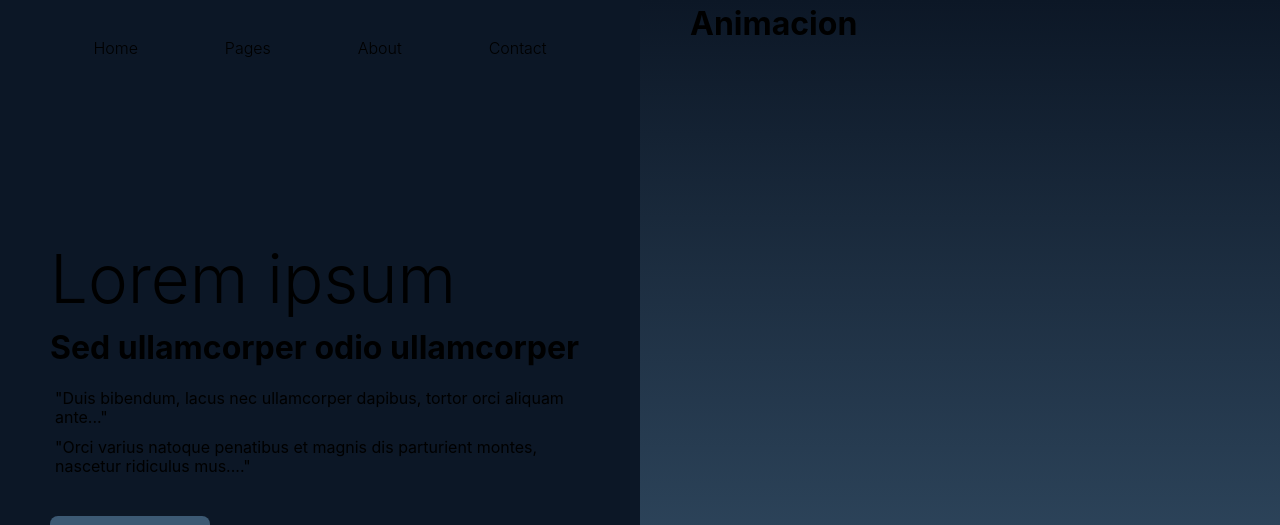
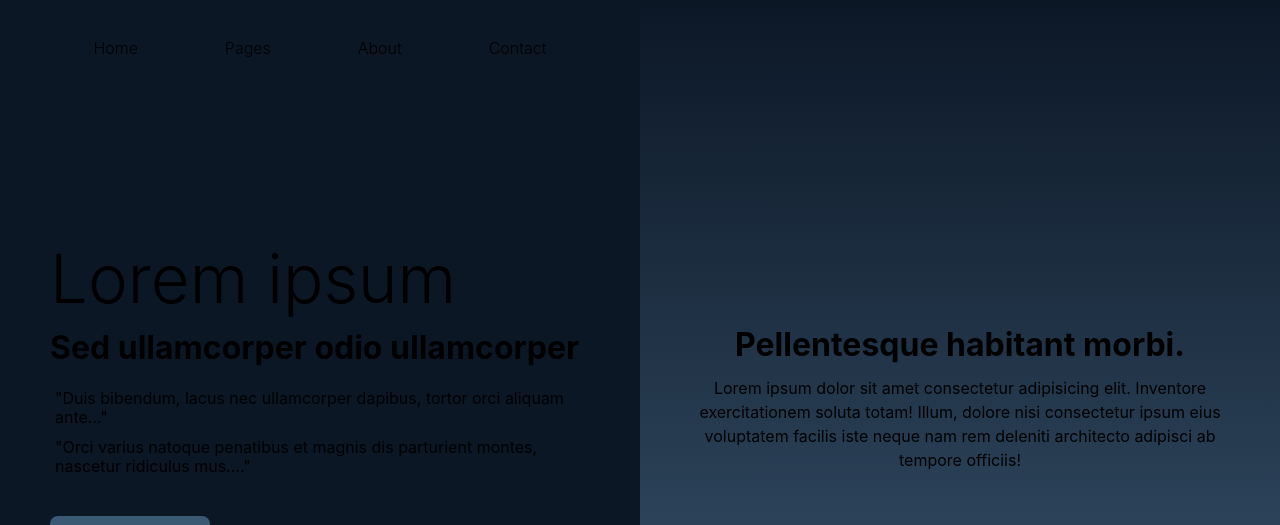
Before and after one commit to camilo9497/camilo_aguilera_prueba_frontend, a React (Vite) app: page / in a window 1280 px wide. Shown: the top 525 px of the page. Built offline with nearby package versions, Linux system fonts and the light colour scheme.

Commit message:
add animation

```diff
--- a/src/components/AnimationSection/index.tsx
+++ b/src/components/AnimationSection/index.tsx
@@ -4,7 +4,8 @@ const AnimationSection = () => {
   return (
     <div className={styles.container}>
       <div className={styles.containerSecondary}>
-      <h1>Animacion</h1>
+        <h1 className={styles.title}>Pellentesque habitant morbi.</h1>
+        <p className={styles.description}>Lorem ipsum dolor sit amet consectetur adipisicing elit. Inventore exercitationem soluta totam! Illum, dolore nisi consectetur ipsum eius voluptatem facilis iste neque nam rem deleniti architecto adipisci ab tempore officiis!</p>
       </div>
 
     </div>
--- a/src/components/AnimationSection/styles.module.css
+++ b/src/components/AnimationSection/styles.module.css
@@ -12,5 +12,52 @@
   height: 100%;
   padding: 0px 50px;
   box-sizing: border-box;
+  display: flex;
+  flex-direction: column;
+  justify-content: center;
+  align-items: center;
 
 }
+
+.title {
+  text-align: center;
+  line-height: 1em;
+  margin-bottom: 15px;
+  animation: fadeIn 3s forwards;
+}
+.description {
+  text-align: center;
+  animation: slideInDescription 2s forwards, bounceDescription 0.5s 2s forwards;;
+}
+
+@keyframes fadeIn {
+  from {
+    opacity: 0;
+  }
+  to {
+    opacity: 1;
+  }
+}
+
+@keyframes slideInDescription {
+  from {
+    transform: translateY(100%);
+    opacity: 0;
+  }
+  to {
+    transform: translateY(-40%);
+    opacity: 1;
+  }
+}
+
+@keyframes bounceDescription {
+  0%, 20%, 50%, 80%, 100% {
+    transform: translateY(0);
+  }
+  40% {
+    transform: translateY(-5px);
+  }
+  60% {
+    transform: translateY(-3px);
+  }
+}
```
